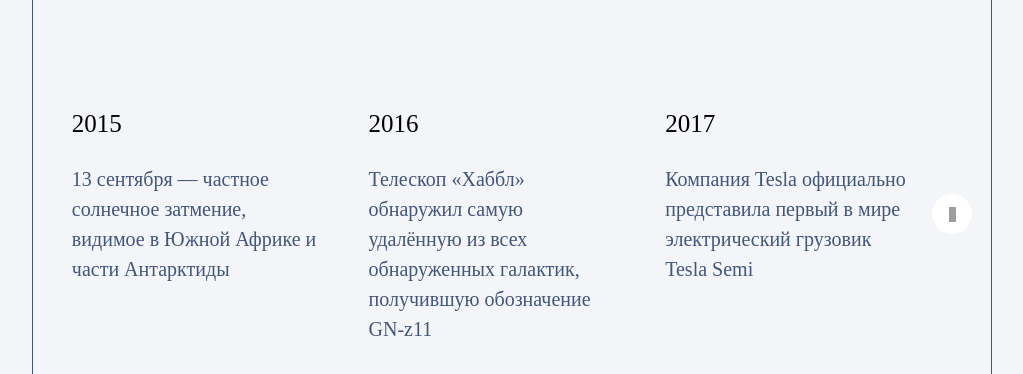
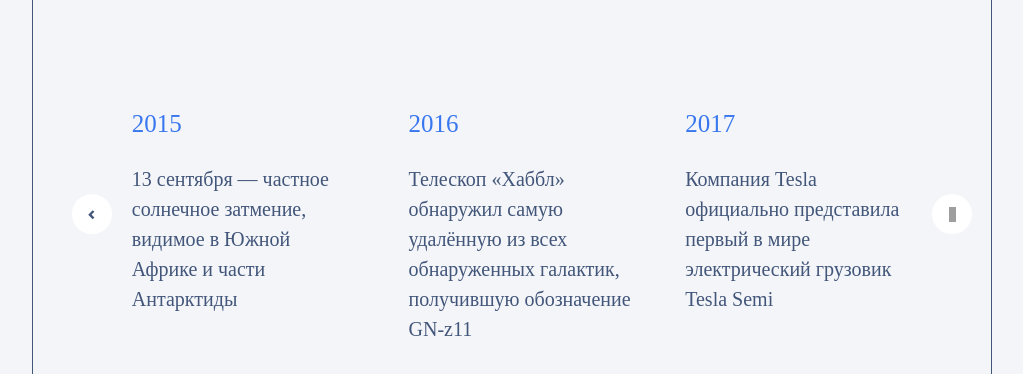
Before and after one commit to EgorVolg/swiper, a React (Create React App) app: page / in a window 1280 px wide. Shown: the top 374 px of the page, without its empty margins (180-1203 px from the left). Built offline with nearby package versions, Linux system fonts and the light colour scheme; grey boxes are pictures that could not be loaded; the HTML template or start-up script is replaced by a standard one.

Commit message:
Update Swiper component to enhance navigation and adjust styling; modify index.html title

```diff
--- a/public/index.html
+++ b/public/index.html
@@ -10,7 +10,6 @@
       content="Web site created using create-react-app"
     />
     <link rel="apple-touch-icon" href="%PUBLIC_URL%/logo192.png" />
-    <link rel="manifest" href="%PUBLIC_URL%/manifest.json" />
     <title>Best Slider</title>
   </head>
   <body>
--- a/src/swiper/Swiper.tsx
+++ b/src/swiper/Swiper.tsx
@@ -1,8 +1,9 @@
-import React, { useRef } from "react";
+import React, { useState } from "react";
 import { Swiper, SwiperSlide } from "swiper/react";
 import "swiper/css";
 import styled from "styled-components";
 import VectorRight from "./VectorRight.svg";
+import VectorLeft from "./VectorLeft.svg";
 
 const info = [
   {
@@ -38,28 +39,34 @@
 ];
 
 export const MySwiper = () => {
-
-
   return (
     <SwiperContainer>
-      <Swiper
-        spaceBetween={50}
-        slidesPerView={3}
-        onSlideChange={() => console.log("slide change")}
-        onSwiper={(swiper: any) => {
-          console.log(swiper);
+      <NextButton
+        onClick={() => {
+          const swiper: any = document.querySelector(".swiper");
+          swiper.swiper.slidePrev();
         }}
       >
+        <img src={VectorLeft} width={"7px"} height={"15px"} color="#3877EE" />
+      </NextButton>
+
+      <Swiper spaceBetween={50} slidesPerView={3} navigation>
         {info.map((item, index) => (
           <SwiperSlide key={index}>
             <InfoBlock>
-              <YearText>{item.year}</YearText>
+              <YearText>{item.year} </YearText>
               <Info>{item.title}</Info>
             </InfoBlock>
           </SwiperSlide>
         ))}
       </Swiper>
-      <NextButton>
+
+      <NextButton
+        onClick={() => {
+          const swiper: any = document.querySelector(".swiper");
+          swiper.swiper.slideNext();
+        }}
+      >
         <img src={VectorRight} width={"7px"} height={"15px"} />
       </NextButton>
     </SwiperContainer>
@@ -82,7 +89,7 @@
   font-size: 25px;
   line-height: 30px;
   letter-spacing: 0%;
-  color: #000000;
+  color: #3877ee;
 `;
 
 const Info = styled.div`
```
Lines whose indentation alone changed are shown as unchanged.
